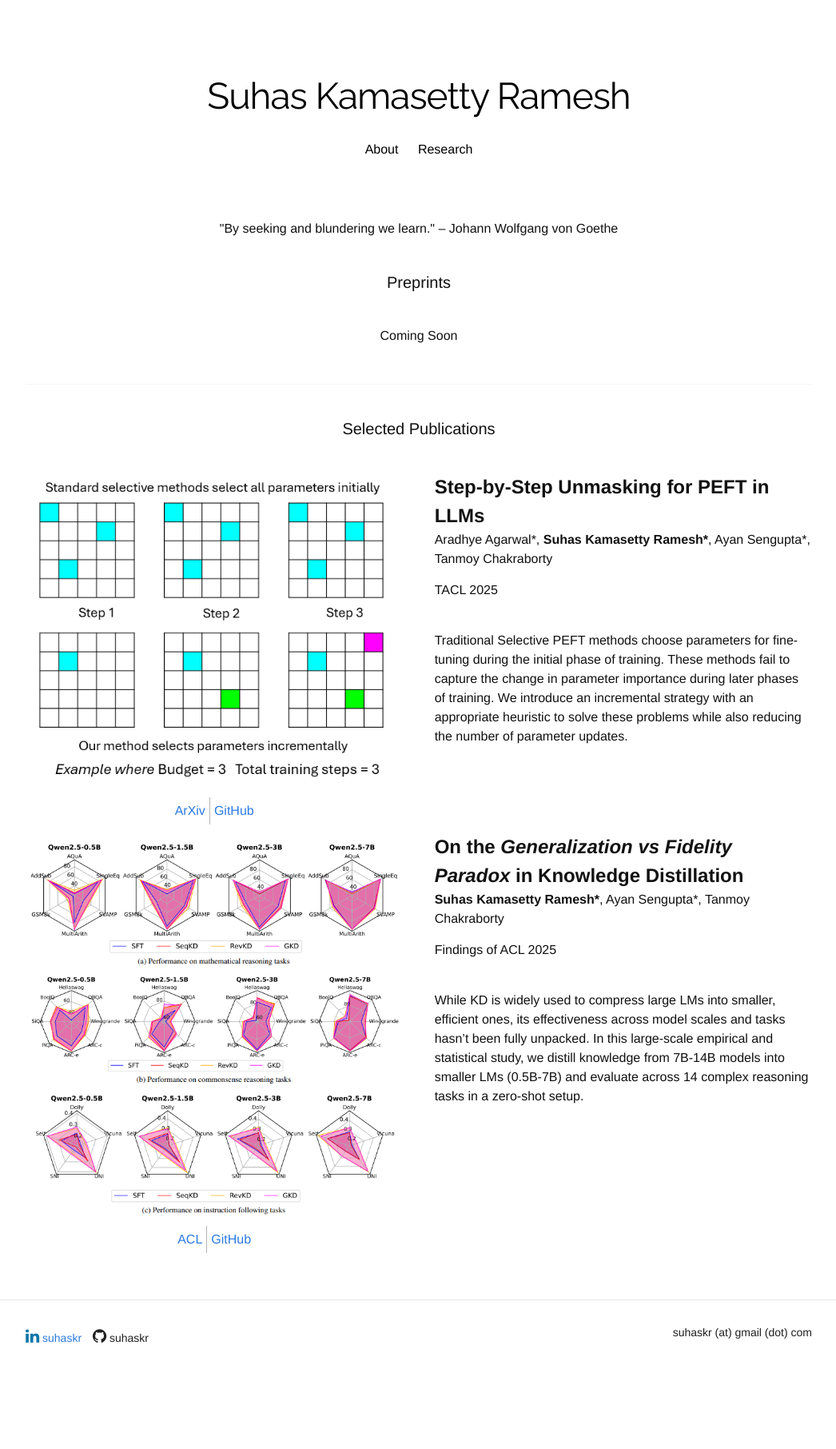
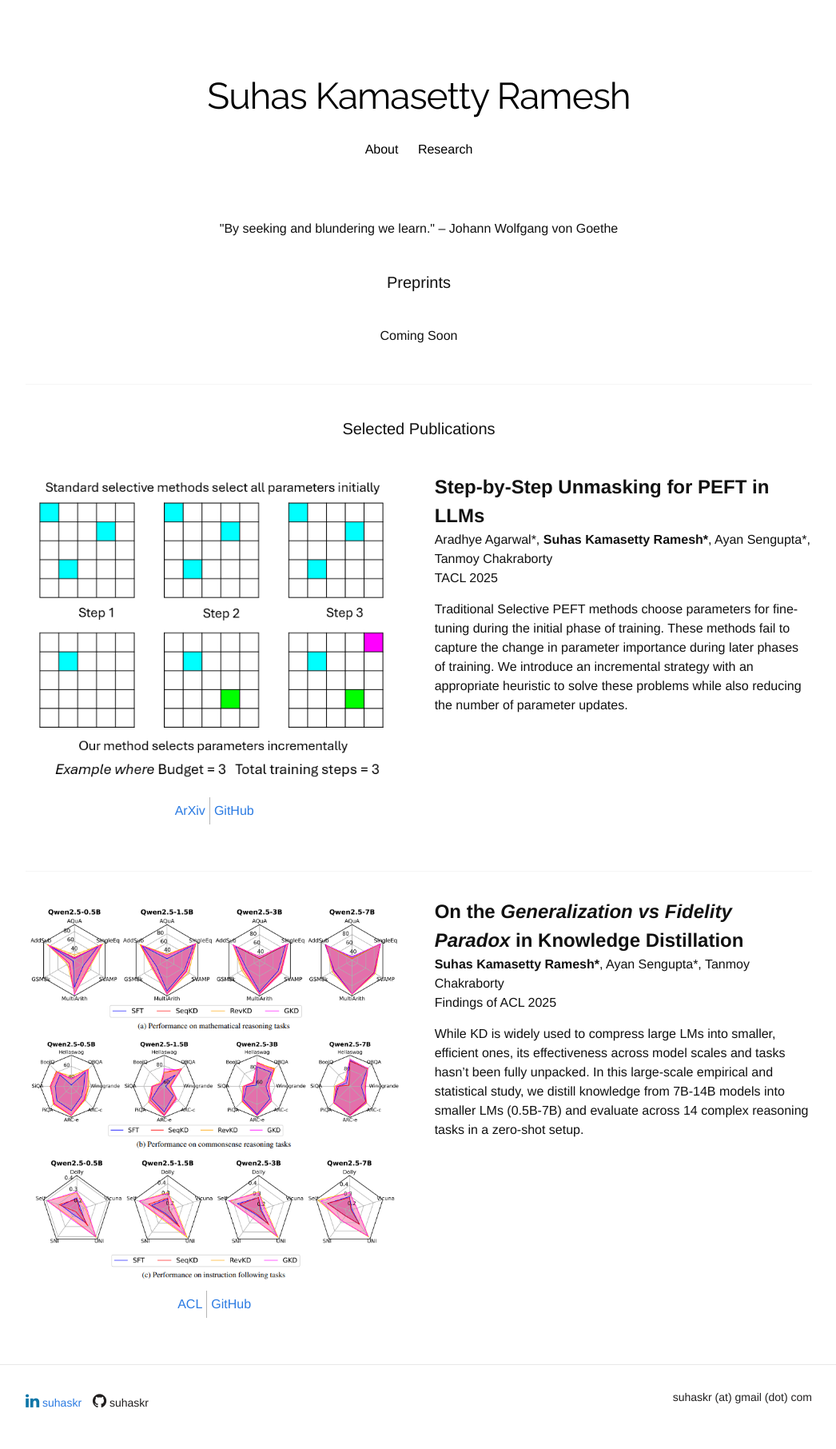
Before and after one commit to suhaskr/suhaskr.github.io, a Jekyll site: the page built from research.html, in a window 1280 px wide. Shown: the whole page at 80% size, without its empty margins (116-1162 px from the left). Built offline with Jekyll 4.4.1, drawn with Linux system fonts in a browser that asks for light colours; nearby versions of some CDN libraries; some web fonts are replaced; a style sheet for code colours, icons or effects is not loaded; before the commit the page ends 1731 px from its top, so only the background shows below that.

Commit message:
clean formatting

```diff
--- a/research.html
+++ b/research.html
@@ -28,14 +28,15 @@ title: "Research Overview"
     <div class="six columns">
 
       <b> <font size="+2">Step-by-Step Unmasking for PEFT in LLMs </font> </b>
-      <p> Aradhye Agarwal*, <b>Suhas Kamasetty Ramesh*</b>, Ayan Sengupta*, Tanmoy Chakraborty</p>
-      <p> TACL 2025</p><br>
+      <p> Aradhye Agarwal*, <b>Suhas Kamasetty Ramesh*</b>, Ayan Sengupta*, Tanmoy Chakraborty <br/> TACL 2025 </p>
       <p>Traditional Selective PEFT methods choose parameters for fine-tuning during the initial phase of training.
          These methods fail to capture the change in parameter importance during later phases of training.
          We introduce an incremental strategy with an appropriate heuristic to solve these problems while also reducing the number of parameter updates.
       </p>
     </div>
 </div>
+
+<div class="divider"></div>
 
 <div class="row">
     <div class="six columns">
@@ -51,8 +52,7 @@ title: "Research Overview"
     <div class="six columns">
 
       <b> <font size="+2">On the <i>Generalization vs Fidelity Paradox</i> in Knowledge Distillation </font> </b>
-      <p><b>Suhas Kamasetty Ramesh*</b>, Ayan Sengupta*, Tanmoy Chakraborty</p>
-      <p> Findings of ACL 2025</p><br>
+      <p><b>Suhas Kamasetty Ramesh*</b>, Ayan Sengupta*, Tanmoy Chakraborty <br/>Findings of ACL 2025 </p>
       <p>While KD is widely used to compress large LMs into smaller, efficient ones, its effectiveness across model scales and tasks hasn’t been fully unpacked.
         In this large-scale empirical and statistical study, we distill knowledge from 7B-14B models into smaller LMs (0.5B-7B) and evaluate across 14 complex reasoning tasks in a zero-shot setup.
       </p>
```
